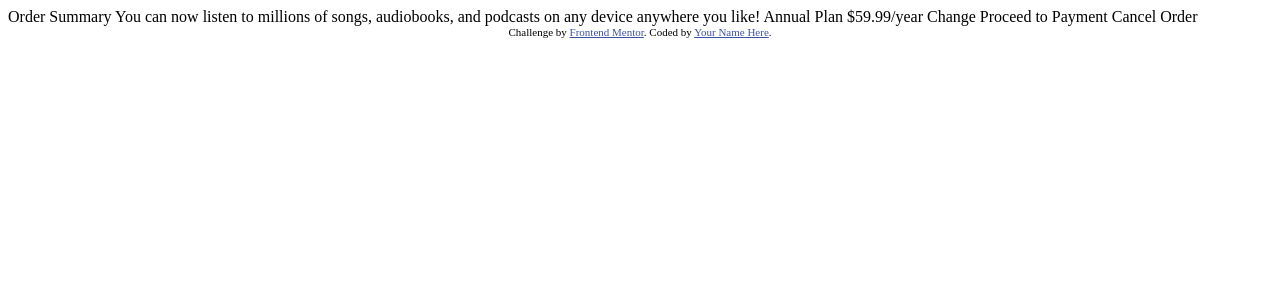
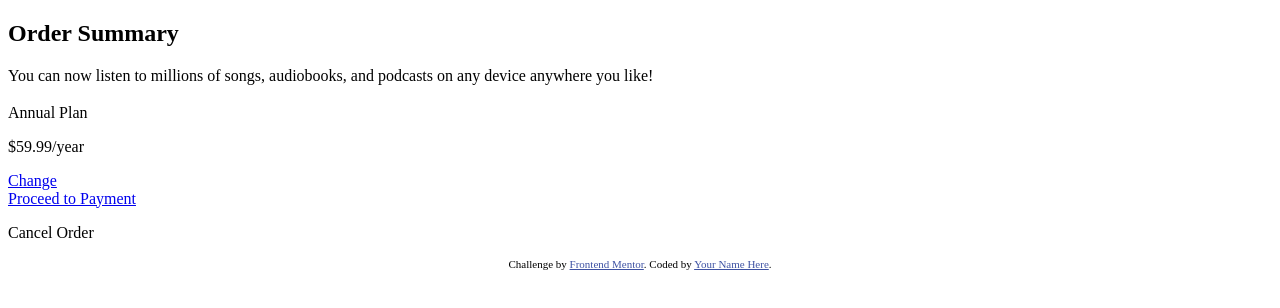
Before and after one commit to lopezolidev/Order-card, a plain HTML site: page index.html in a window 1280 px wide. Drawn offline with Linux system fonts and the light colour scheme.

Commit message:
creating stylesheet and structuring html

```diff
--- a/index.html
+++ b/index.html
@@ -2,36 +2,68 @@
 <html lang="en">
 <head>
   <meta charset="UTF-8">
-  <meta name="viewport" content="width=device-width, initial-scale=1.0"> <!-- displays site properly based on user's device -->
+  <meta name="viewport" content="width=device-width, initial-scale=1.0">
 
   <link rel="icon" type="image/png" sizes="32x32" href="./images/favicon-32x32.png">
 
   <title>Frontend Mentor | Order summary card</title>
+  <link rel="stylesheet" href="style.css">
+</head>
+<body id="general">
 
-  <!-- Feel free to remove these styles or customise in your own stylesheet 👍 -->
-  <style>
-    .attribution { font-size: 11px; text-align: center; }
-    .attribution a { color: hsl(228, 45%, 44%); }
-  </style>
-</head>
-<body>
+  <main id="card">
 
-  Order Summary
+    <div class="image">
 
-  You can now listen to millions of songs, audiobooks, and podcasts on any
-  device anywhere you like!
+    </div>
 
-  Annual Plan
-  $59.99/year
+    <div id="wrapper">
 
-  Change
+      <h2 class="summary">
 
-  Proceed to Payment
-  Cancel Order
+        Order Summary
 
-  <div class="attribution">
+      </h2>
+
+      <p class="description">
+
+        You can now listen to millions of songs, audiobooks, and podcasts on any
+        device anywhere you like!
+
+      </p>
+
+
+      <div id="plan">
+
+        <h3 class="icon"></h3>
+
+        <p class="annual">
+
+          Annual Plan
+
+        </p>
+
+        <p class="cost">
+          $59.99/year
+        </p>
+
+        <a href="#" class="change">Change</a>
+
+      </div>
+
+      <a href="#" class="payment">Proceed to Payment</a>
+
+      <p class="cancel">Cancel Order</p>
+    </div>
+
+  </main>
+
+
+
+
+  <footer class="attribution">
     Challenge by <a href="https://www.frontendmentor.io?ref=challenge" target="_blank">Frontend Mentor</a>.
     Coded by <a href="#">Your Name Here</a>.
-  </div>
+  </footer>
 </body>
 </html>
--- /dev/null
+++ b/style.css
@@ -0,0 +1,21 @@
+/*----------------------------------FOOTER-------------------------------------------------*/
+.attribution { font-size: 11px; text-align: center; }
+.attribution a { color: hsl(228, 45%, 44%); }
+
+/*---------------------------------VARIABLES AND ASSETS------------------------------------------*/
+
+    :root {
+        --Paleblue: hsl(225, 100%, 94%);
+        --Brightblue: hsl(245, 75%, 52%);
+        --Verypaleblue: hsl(225, 100%, 98%);
+        --Desaturatedblue: hsl(224, 23%, 55%);
+        --Darkblue: hsl(223, 47%, 23%);
+    }
+
+    @import url('https://fonts.googleapis.com/css2?family=Red+Hat+Display:wght@500;700;900&display=swap');
+
+    /*------------------------------MAIN STRUCTURE-----------------------------------------------*/
+
+    #general {
+        background: ;
+    }
```
